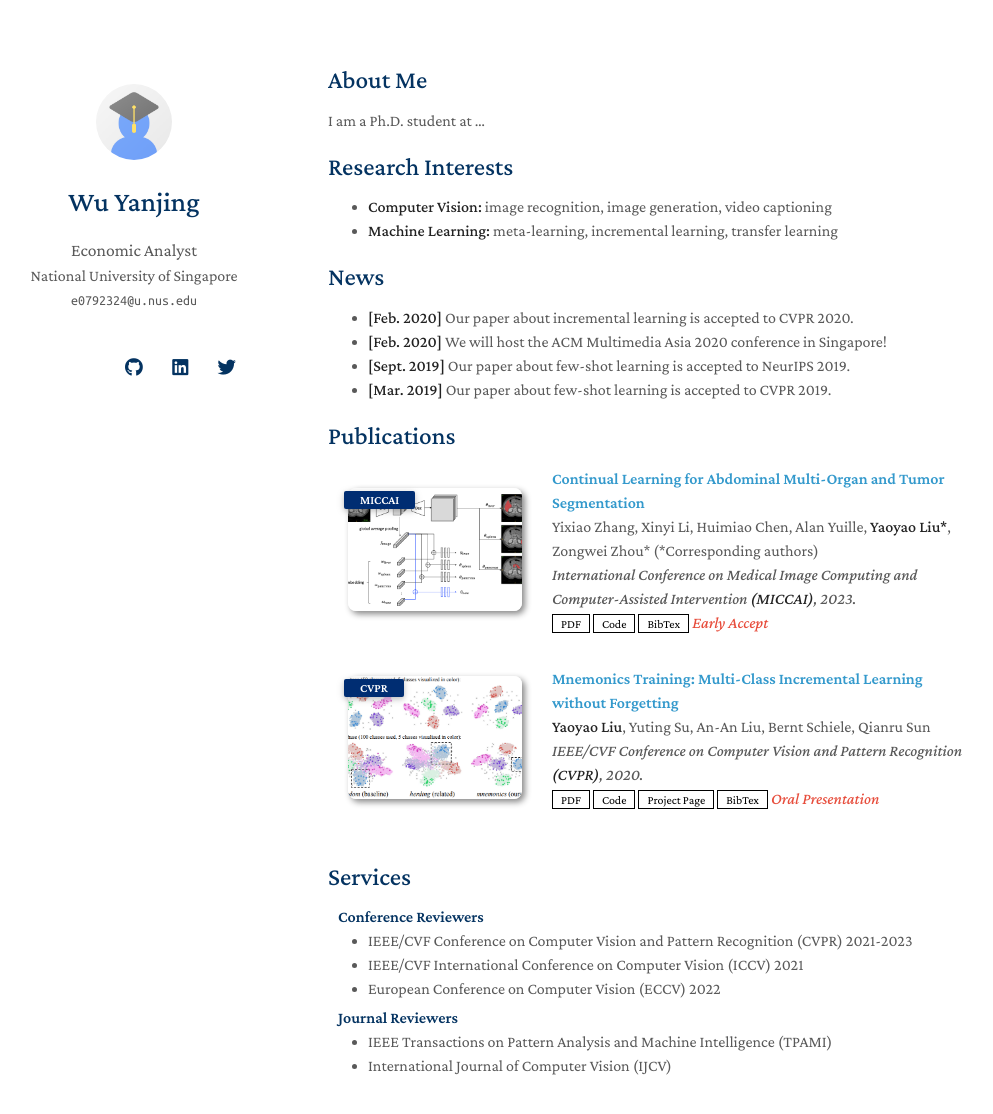
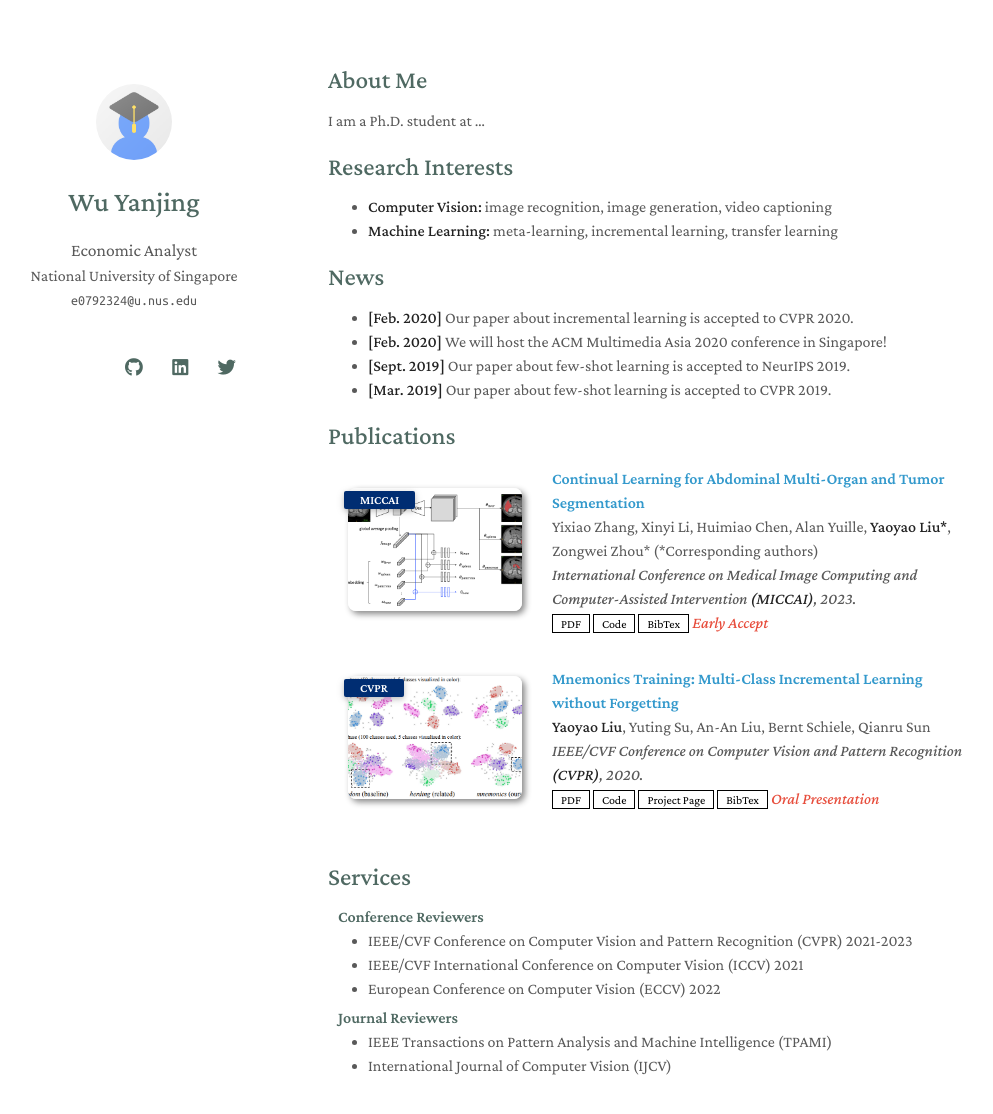
Before and after one commit to sycamore-st/green-page, a Jekyll site: the page built from index.md, in a window 1280 px wide and 1172 px high. Shown: the top 1114 px of the window, without its empty margins (142-1135 px from the left). Built offline with Jekyll 4.4.1, drawn with Linux system fonts in a browser that asks for light colours; nearby versions of some CDN libraries; a style sheet for code colours, icons or effects is not loaded; our own code applies the rules of GitHub Pages for plain Markdown files.

Commit message:
Update minimal-light.scss

```diff
--- a/_sass/minimal-light.scss
+++ b/_sass/minimal-light.scss
@@ -7,14 +7,14 @@
   height:2.4rem;
   width:2.4rem;
   background-color:transparent;
-  color:#043361!important;
+  color:#4F6962!important;
   border-radius:100%;
   text-align:center;
   font-size:1.15rem;
   line-height:2.5rem;
   margin-right:1rem}
 
-@media (prefers-color-scheme: dark) { .social-icons a {color: #3eb7f0 !important; }}
+@media (prefers-color-scheme: dark) { .social-icons a {color: #B5C583 !important; }}
 
 .social-icons a:last-child{margin-right:0}.social-icons a:hover{background-color:white;
     color:black;
@@ -230,18 +230,18 @@ papertitle {
 
 h3, h4, h5, h6 {
   font-weight: 600;
-  color:#043361;
+  color:#4F6962;
   margin:0 0 20px;
 }
 
 h1 {
   font-weight: 500;
-  color:#043361;
+  color:#4F6962;
   margin:0 0 20px;
 }
 
 h2 {
-  color:#043361;
+  color:#4F6962;
   font-weight: 500;
   margin:2px 0px 15px;
   font-size: 157%;
```
